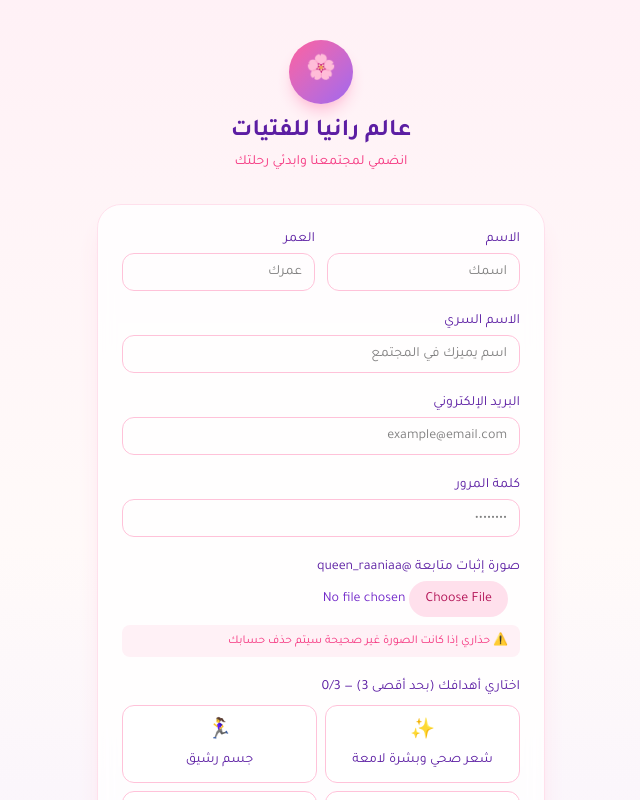
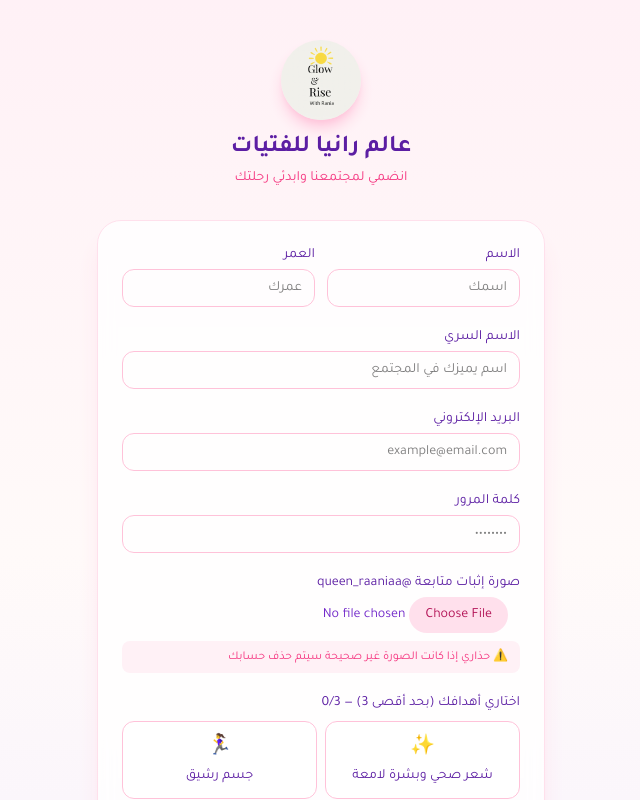
Before and after one commit to starlingventures0-design/Rise-Glow, a React (Vite) app: page /register in a window 1280 px wide. Shown: the top 800 px of the page, without its empty margins (319-959 px from the left). Built offline with nearby package versions, Linux system fonts and the light colour scheme; no server answers.

Commit message:
Replace icon with image in RegisterPage

```diff
--- a/src/pages/RegisterPage.tsx
+++ b/src/pages/RegisterPage.tsx
@@ -109,9 +109,7 @@ export default function RegisterPage() {
       <div className="w-full max-w-md">
         {/* الترويسة */}
         <div className="text-center mb-8">
-          <div className="inline-flex items-center justify-center w-16 h-16 rounded-full bg-gradient-to-br from-rose-400 to-violet-400 text-white text-2xl shadow-lg shadow-rose-200 mb-3">
-            🌸
-          </div>
+          <img src="/1784951516838.png" alt="Glow & Rise" className="w-20 h-20 mx-auto mb-3 rounded-full object-cover shadow-lg shadow-rose-200" />
           <h1 className="text-2xl font-bold text-violet-700">عالم رانيا للفتيات</h1>
           <p className="text-rose-500 text-sm mt-1">انضمي لمجتمعنا وابدئي رحلتك</p>
         </div>
```
